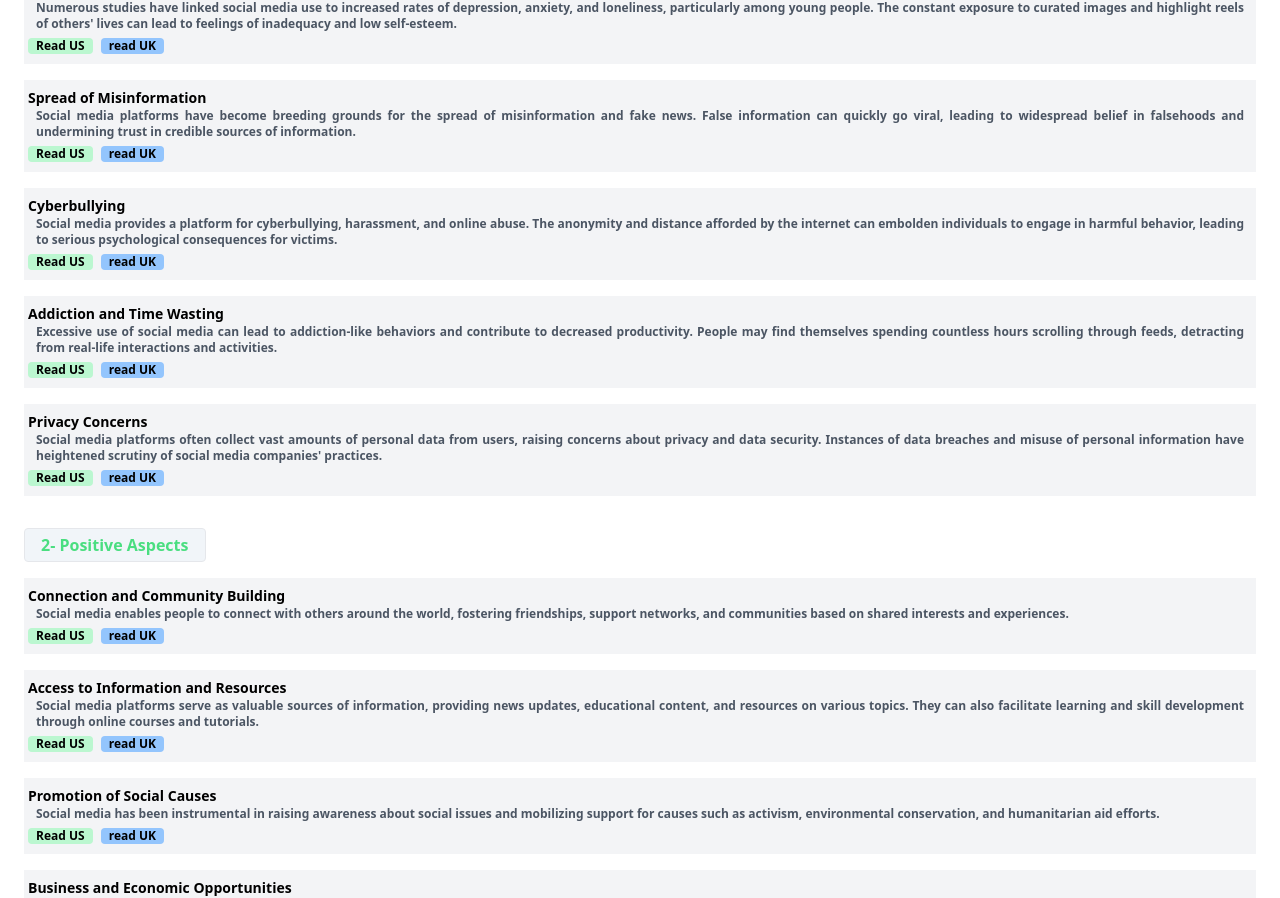
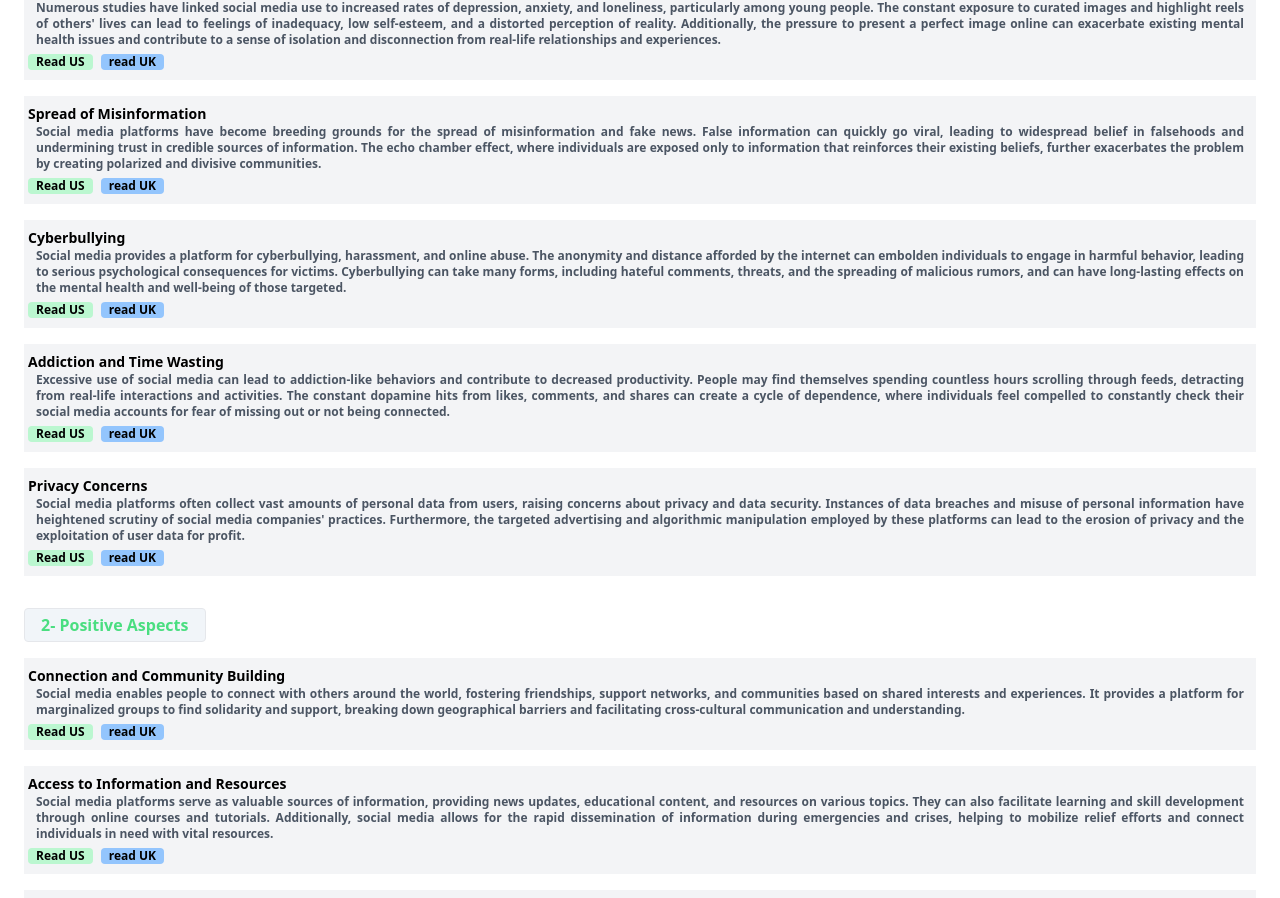
Before and after one commit to ThamerWardah/topics, a Next.js app: page / in a window 1280 px wide. Shown: the part 206-1104 px from the top of the page. Built offline with nearby package versions, Linux system fonts and the light colour scheme.

Commit message:
new data

```diff
--- a/app/data/data.js
+++ b/app/data/data.js
@@ -6,54 +6,54 @@ const topics = [
         {
           point: 'Impact on Mental Health',
           description:
-            "Numerous studies have linked social media use to increased rates of depression, anxiety, and loneliness, particularly among young people. The constant exposure to curated images and highlight reels of others' lives can lead to feelings of inadequacy and low self-esteem.",
+            "Numerous studies have linked social media use to increased rates of depression, anxiety, and loneliness, particularly among young people. The constant exposure to curated images and highlight reels of others' lives can lead to feelings of inadequacy, low self-esteem, and a distorted perception of reality. Additionally, the pressure to present a perfect image online can exacerbate existing mental health issues and contribute to a sense of isolation and disconnection from real-life relationships and experiences.",
         },
         {
           point: 'Spread of Misinformation',
           description:
-            'Social media platforms have become breeding grounds for the spread of misinformation and fake news. False information can quickly go viral, leading to widespread belief in falsehoods and undermining trust in credible sources of information.',
+            'Social media platforms have become breeding grounds for the spread of misinformation and fake news. False information can quickly go viral, leading to widespread belief in falsehoods and undermining trust in credible sources of information. The echo chamber effect, where individuals are exposed only to information that reinforces their existing beliefs, further exacerbates the problem by creating polarized and divisive communities.',
         },
         {
           point: 'Cyberbullying',
           description:
-            'Social media provides a platform for cyberbullying, harassment, and online abuse. The anonymity and distance afforded by the internet can embolden individuals to engage in harmful behavior, leading to serious psychological consequences for victims.',
+            'Social media provides a platform for cyberbullying, harassment, and online abuse. The anonymity and distance afforded by the internet can embolden individuals to engage in harmful behavior, leading to serious psychological consequences for victims. Cyberbullying can take many forms, including hateful comments, threats, and the spreading of malicious rumors, and can have long-lasting effects on the mental health and well-being of those targeted.',
         },
         {
           point: 'Addiction and Time Wasting',
           description:
-            'Excessive use of social media can lead to addiction-like behaviors and contribute to decreased productivity. People may find themselves spending countless hours scrolling through feeds, detracting from real-life interactions and activities.',
+            'Excessive use of social media can lead to addiction-like behaviors and contribute to decreased productivity. People may find themselves spending countless hours scrolling through feeds, detracting from real-life interactions and activities. The constant dopamine hits from likes, comments, and shares can create a cycle of dependence, where individuals feel compelled to constantly check their social media accounts for fear of missing out or not being connected.',
         },
         {
           point: 'Privacy Concerns',
           description:
-            "Social media platforms often collect vast amounts of personal data from users, raising concerns about privacy and data security. Instances of data breaches and misuse of personal information have heightened scrutiny of social media companies' practices.",
+            "Social media platforms often collect vast amounts of personal data from users, raising concerns about privacy and data security. Instances of data breaches and misuse of personal information have heightened scrutiny of social media companies' practices. Furthermore, the targeted advertising and algorithmic manipulation employed by these platforms can lead to the erosion of privacy and the exploitation of user data for profit.",
         },
       ],
       positive_aspects: [
         {
           point: 'Connection and Community Building',
           description:
-            'Social media enables people to connect with others around the world, fostering friendships, support networks, and communities based on shared interests and experiences.',
+            'Social media enables people to connect with others around the world, fostering friendships, support networks, and communities based on shared interests and experiences. It provides a platform for marginalized groups to find solidarity and support, breaking down geographical barriers and facilitating cross-cultural communication and understanding.',
         },
         {
           point: 'Access to Information and Resources',
           description:
-            'Social media platforms serve as valuable sources of information, providing news updates, educational content, and resources on various topics. They can also facilitate learning and skill development through online courses and tutorials.',
+            'Social media platforms serve as valuable sources of information, providing news updates, educational content, and resources on various topics. They can also facilitate learning and skill development through online courses and tutorials. Additionally, social media allows for the rapid dissemination of information during emergencies and crises, helping to mobilize relief efforts and connect individuals in need with vital resources.',
         },
         {
           point: 'Promotion of Social Causes',
           description:
-            'Social media has been instrumental in raising awareness about social issues and mobilizing support for causes such as activism, environmental conservation, and humanitarian aid efforts.',
+            'Social media has been instrumental in raising awareness about social issues and mobilizing support for causes such as activism, environmental conservation, and humanitarian aid efforts. It provides a platform for grassroots organizing and collective action, empowering individuals to amplify their voices and effect meaningful change on a global scale.',
         },
         {
           point: 'Business and Economic Opportunities',
           description:
-            'Social media platforms offer opportunities for businesses and entrepreneurs to reach a global audience, market their products and services, and engage with customers directly. Influencer marketing has emerged as a lucrative industry, providing income opportunities for content creators.',
+            'Social media platforms offer opportunities for businesses and entrepreneurs to reach a global audience, market their products and services, and engage with customers directly. Influencer marketing has emerged as a lucrative industry, providing income opportunities for content creators. Additionally, social media enables small businesses to compete with larger corporations by leveling the playing field and democratizing access to markets and audiences.',
         },
         {
           point: 'Platform for Expression and Creativity',
           description:
-            'Social media allows individuals to express themselves creatively through posts, photos, videos, and artwork. It serves as a platform for sharing ideas, creativity, and cultural expression.',
+            'Social media allows individuals to express themselves creatively through posts, photos, videos, and artwork. It serves as a platform for sharing ideas, creativity, and cultural expression. Social media influencers, artists, and content creators can leverage their platforms to showcase their talents, reach new audiences, and build communities around shared interests and passions.',
         },
       ],
     },
```
